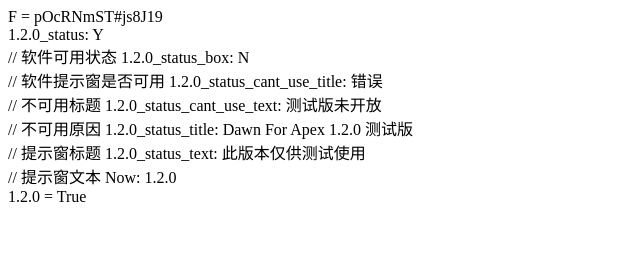
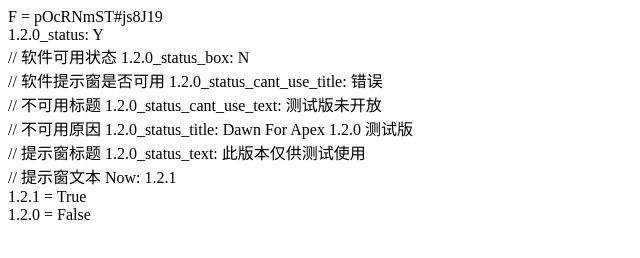
Before and after one commit to hero-Bring/dawnight.github.io, a plain HTML site: page 顶点/index.html in a window 1280 px wide. Shown: the full height of the page, 0-640 px from the left. Drawn offline with Linux system fonts and the light colour scheme.

Commit message:
Update and rename Apex/index.html to 顶点/index.html

```diff
--- a/Apex/index.html
+++ b/顶点/index.html
@@ -6,7 +6,8 @@
       1.2.0_status_cant_use_text: 测试版未开放<br>  // 不可用原因
       1.2.0_status_title: Dawn For Apex 1.2.0 测试版<br>  // 提示窗标题
       1.2.0_status_text: 此版本仅供测试使用<br>  // 提示窗文本
-      Now: 1.2.0<br>
-      1.2.0 = True<br>
+      Now: 1.2.1<br>
+      1.2.1 = True<br>
+      1.2.0 = False<br>
 </body>
 </html>
```
